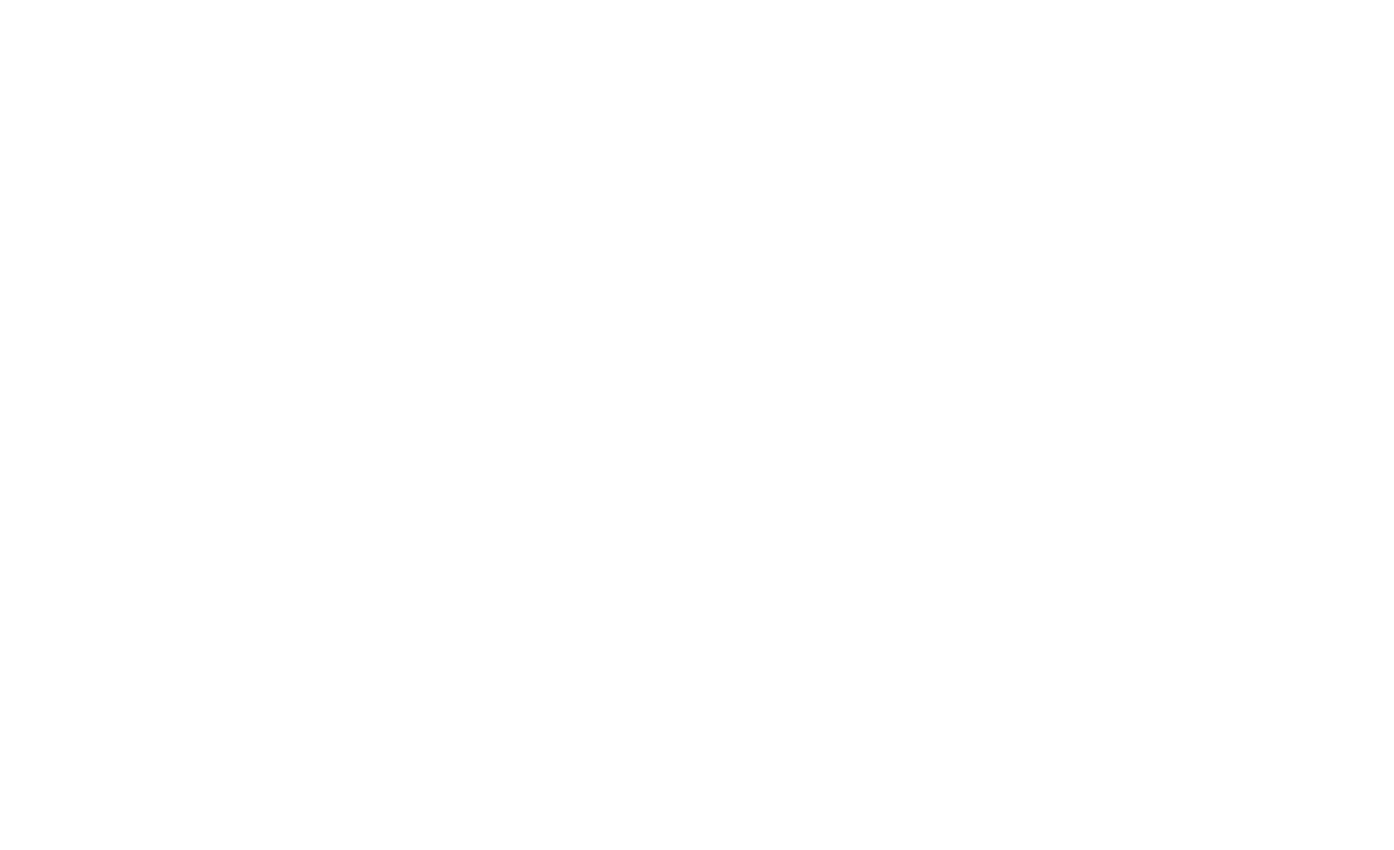
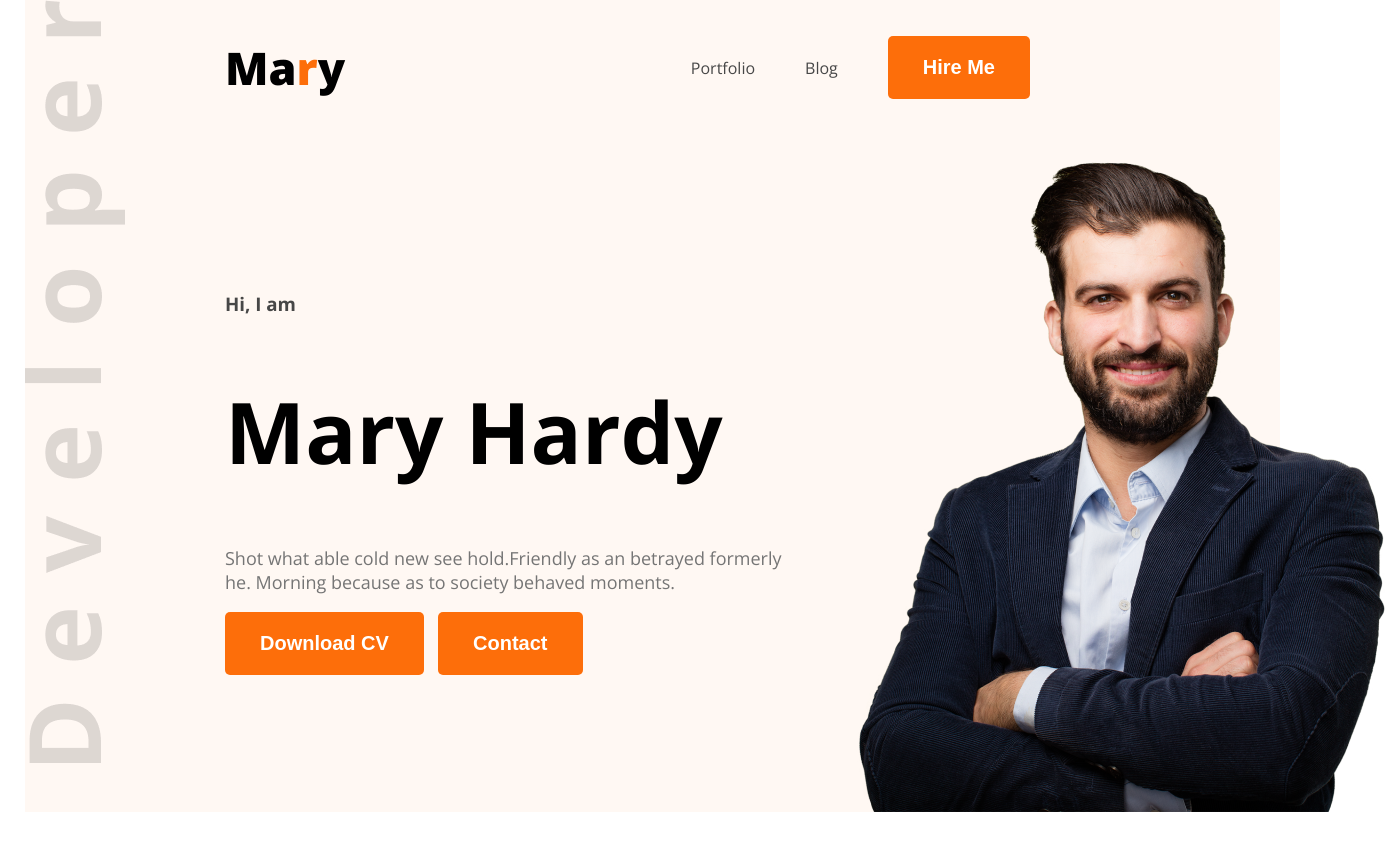
Before and after one commit to PHOYSAL/portfolio-website, a plain HTML site: page index.html in a window 1280 px wide. Shown: the whole page, 1394 px wide, since content can reach past the window. Before the commit the page ends 800 px from the top, so only its background shows below. Drawn offline with nearby package versions, Linux system fonts and the light colour scheme.

Commit message:
nav and banner added

```diff
--- a/index.html
+++ b/index.html
@@ -1,13 +1,42 @@
 <!DOCTYPE html>
 <html lang="en">
+
 <head>
     <meta charset="UTF-8">
     <meta name="viewport" content="width=device-width, initial-scale=1.0">
     <title>Portfolio</title>
+    <link rel="preconnect" href="https://fonts.googleapis.com">
+    <link rel="preconnect" href="https://fonts.gstatic.com" crossorigin>
+    <link href="https://fonts.googleapis.com/css2?family=Open+Sans:ital,wght@0,300..800;1,300..800&display=swap"
+        rel="stylesheet">
+    <link rel="stylesheet" href="styles/portfolio.css">
 </head>
-<body>
-    <header></header>
-    <main></main>
+
+<body class="open-sans-normal">
+    <header class="header-section">
+        <nav>
+            <h1 class="nav-title">Ma<span class="color-primary">r</span>y</h1>
+            <ul>
+                <li><a class="dark-2" href="">Portfolio</a></li>
+                <li><a class="dark-2" href="">Blog</a></li>
+                <li><a href=""><button class="btn-primary">Hire Me</button></a></li>
+            </ul>
+        </nav>
+        <div class="banner">
+            <div class="banner-container">
+                <h3 class="dark-2">Hi, I  am</h3>
+                <h1 class="banner-title">Mary Hardy</h1>
+                <p class="banner-info info-color">Shot what able cold new see hold.Friendly as an betrayed formerly he. Morning because as to society behaved moments.</p>
+                <button class="btn-primary">Download CV</button>
+                <button class="btn-primary">Contact</button>
+            </div>
+            <img src="images/hardy.png" alt="">
+        </div>
+    </header>
+    <main>
+
+    </main>
     <footer></footer>
 </body>
+
 </html>
--- /dev/null
+++ b/styles/portfolio.css
@@ -0,0 +1,101 @@
+.open-sans-normal {
+    font-family: "Open Sans", sans-serif;
+    font-optical-sizing: auto;
+    font-style: normal;
+    font-variation-settings:
+        "wdth" 100;
+}
+body{
+    max-width: 1640px;
+    margin: 0 auto;
+}
+.header-section {
+    background-color: #FFF8F3;
+    background-image: url('../images/developer.png');
+    background-repeat: no-repeat;
+    margin-left: 25px;
+}
+
+/* shared color  */
+.color-primary {
+    color: #FD6E0A;
+}
+
+.dark-2 {
+    color: #474747;
+}
+.info-color{
+    color: #757575;
+}
+
+.btn-primary {
+    background-color: #FD6E0A;
+    font-weight: bold;
+    font-size: 20px;
+    padding: 20px 35px;
+    border-radius: 5px;
+    color: white;
+    border: none;
+    cursor: pointer;
+}
+
+/* nav styles  */
+nav {
+    display: flex;
+    align-items: center;
+    justify-content: space-between;
+    margin: 0 200px;
+}
+
+.nav-title {
+    font-weight: 800;
+    font-size: 45px;
+}
+
+nav ul {
+    display: flex;
+    align-items: center;
+
+}
+
+nav ul li {
+    list-style: none;
+    margin-right: 50px;
+}
+
+nav li a {
+    text-decoration: none;
+}
+
+/* banner style  */
+.banner {
+    display: flex;
+    align-items: center;
+    justify-content: space-between;
+    margin: 0 50px 0 200px;
+}
+
+.banner img {
+    width: 590px;
+    /* background-image: url("../images/header_bg.png"); */
+    background-position: top left, bottom right;
+}
+
+.banner-title {
+    font-size: 85px;
+    font-weight: 700;
+}
+
+.banner-info {
+    width: 585px;
+    font-size: 18px;
+    font-weight: 400;
+}
+
+.banner-container button {
+    margin-right: 10px;
+}
+
+main{
+    margin-top: 100px;
+}
```
